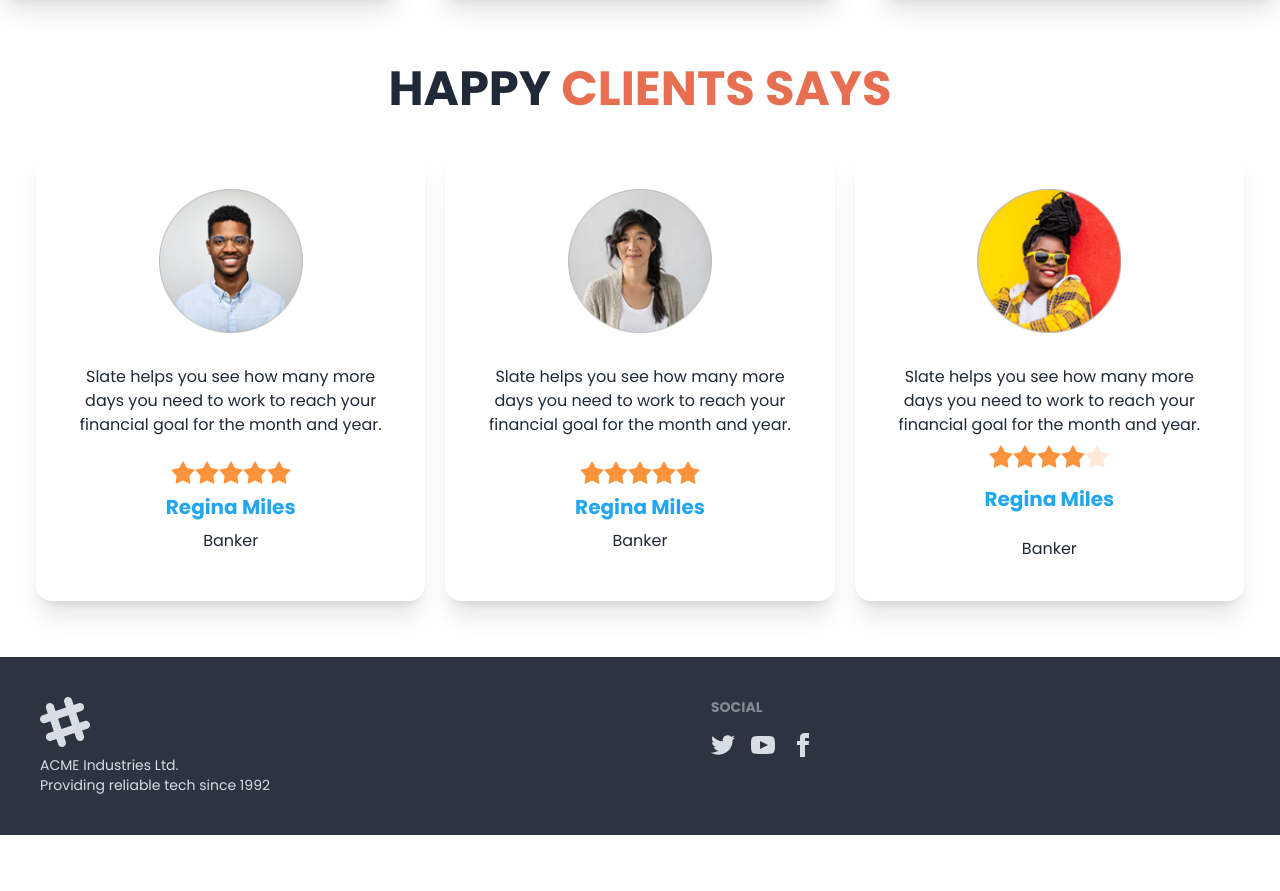
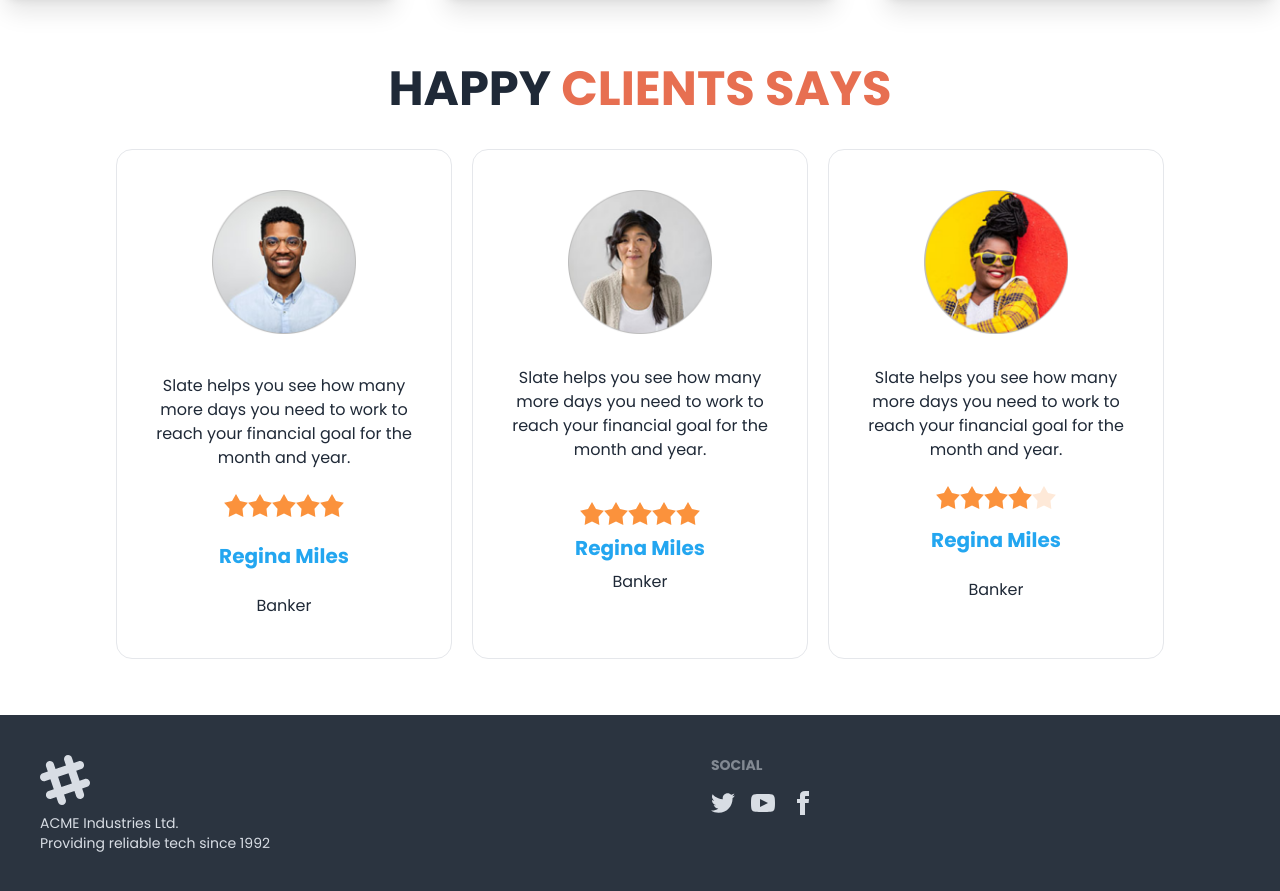
Before and after one commit to the-mihir/biker-zone, a plain HTML site: page index.html in a window 1280 px wide. Shown: the part 1998-2889 px from the top of the page. Before the commit the page ends 2833 px from the top, so only its background shows below. Drawn offline with nearby package versions, Linux system fonts and the light colour scheme.

Commit message:
adding testuminal sectiosadn

```diff
--- a/index.html
+++ b/index.html
@@ -201,28 +201,28 @@
             <h2 class="text-5xl font-semibold text-center uppercase">Happy <span class="text-[#E76F51]"> Clients
                     says</span>
             </h2>
-            <div class="grid md:grid-cols-3 gap-5 p-9">
-                <div class="card shadow-xl">
+            <div class="grid md:grid-cols-3 gap-5 p-9 mx-20">
+                <div class="card border">
                     <figure class="px-10 pt-10">
                         <img class="w-36" src="./images/others/user-1.png" alt="Shoes" class="rounded-xl" />
                     </figure>
                     <div class="card-body items-center text-center">
-                        <p class="text-center">Slate helps you see how
+                        <p class="text-center py-2">Slate helps you see how
                             many more days you need
                             to work to reach your financial
                             goal for the month and year.</p>
-                        <div class="rating rating-md">
+                        <div class="rating rating-md py-2">
                             <input type="radio" name="rating-7" class="mask mask-star-2 bg-orange-400" />
                             <input type="radio" name="rating-7" class="mask mask-star-2 bg-orange-400" />
                             <input type="radio" name="rating-7" class="mask mask-star-2 bg-orange-400" />
                             <input type="radio" name="rating-7" class="mask mask-star-2 bg-orange-400" checked />
                             <input type="radio" name="rating-7" class="mask mask-star-2 bg-orange-400" />
                         </div>
-                        <h4 class="text-center text-[#23A6F0] text-xl font-semibold">Regina Miles</h4>
-                        <p class="text-center">Banker</p>
+                        <h4 class="text-center text-[#23A6F0] text-xl font-semibold py-2">Regina Miles</h4>
+                        <p class="text-center py-2">Banker</p>
                     </div>
                 </div>
-                <div class="card shadow-xl">
+                <div class="card border">
                     <figure class="px-10 pt-10">
                         <img class="w-36" src="./images/others/user-2.png" alt="Shoes" class="rounded-xl" />
                     </figure>
@@ -242,7 +242,7 @@
                         <p class="text-center">Banker</p>
                     </div>
                 </div>
-                <div class="card shadow-xl">
+                <div class="card border">
                     <figure class="px-10 pt-10">
                         <img class="w-36" src="./images/others/user-3.png" alt="Shoes" class="rounded-xl" />
                     </figure>
```
